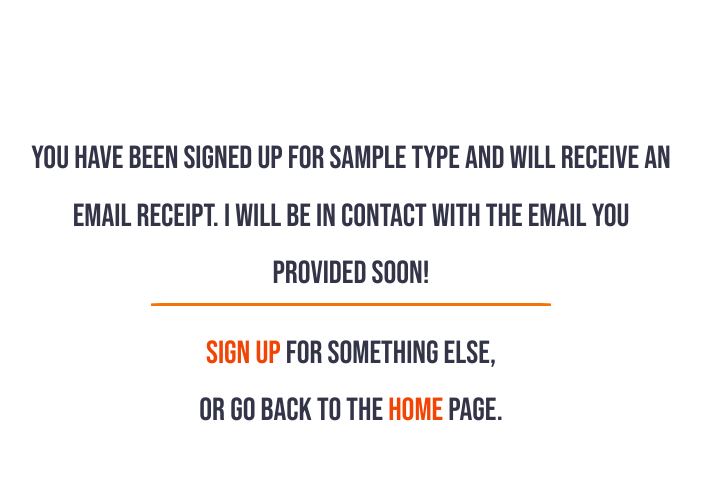
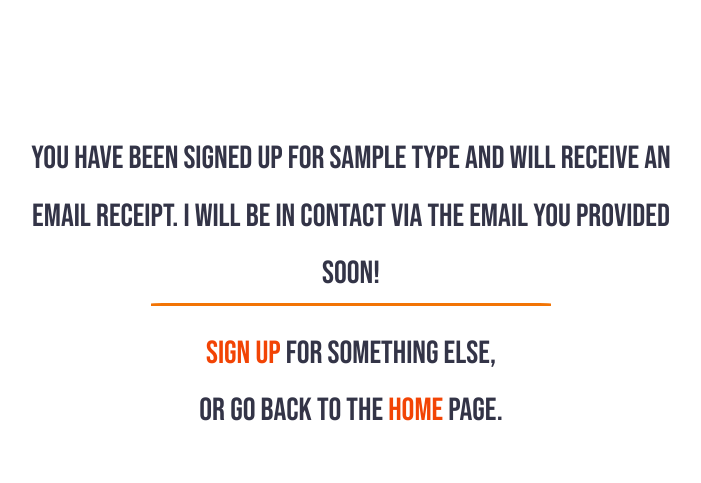
Before and after one commit to dakota1599/WritingMentor, a PHP site: template views/thankyou.view.php in a window 1280 px wide. Shown: the part 278-761 px from the top of the page, without its empty margins (289-990 px from the left). Run offline with PHP 8.4, Linux system fonts and the light colour scheme; the template is opened without the code that fills it: most values are stand-ins (such as "Sample title", 1, 10 or a date in 2020); some web fonts are replaced.

Commit message:
Change verbage on thank you page.

```diff
--- a/views/thankyou.view.php
+++ b/views/thankyou.view.php
@@ -19,7 +19,7 @@ require "views/partials/header.partial.php";
     <!--Thank you/instructional message.-->
     <p class="body transition">
         You have been signed up for <?=$type?> and will receive an email receipt. I will be in contact
-        with the email you provided soon!
+        via the email you provided soon!
         <hr class="divider transition">
     </p>
     <!--Links back to the services and home page.-->
```
